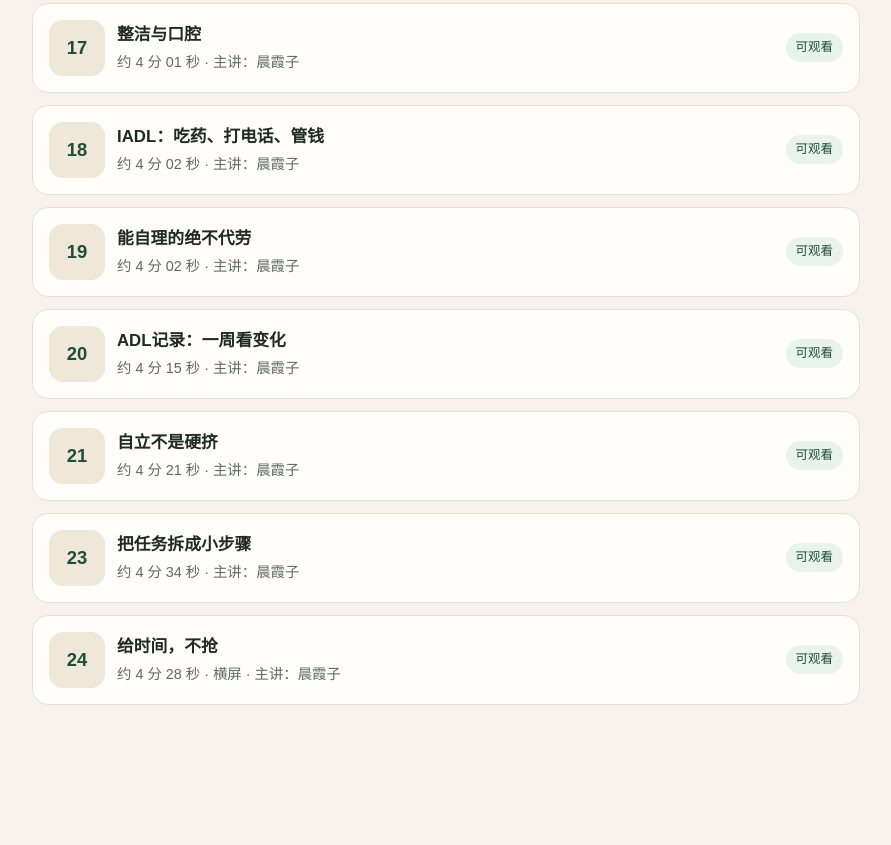
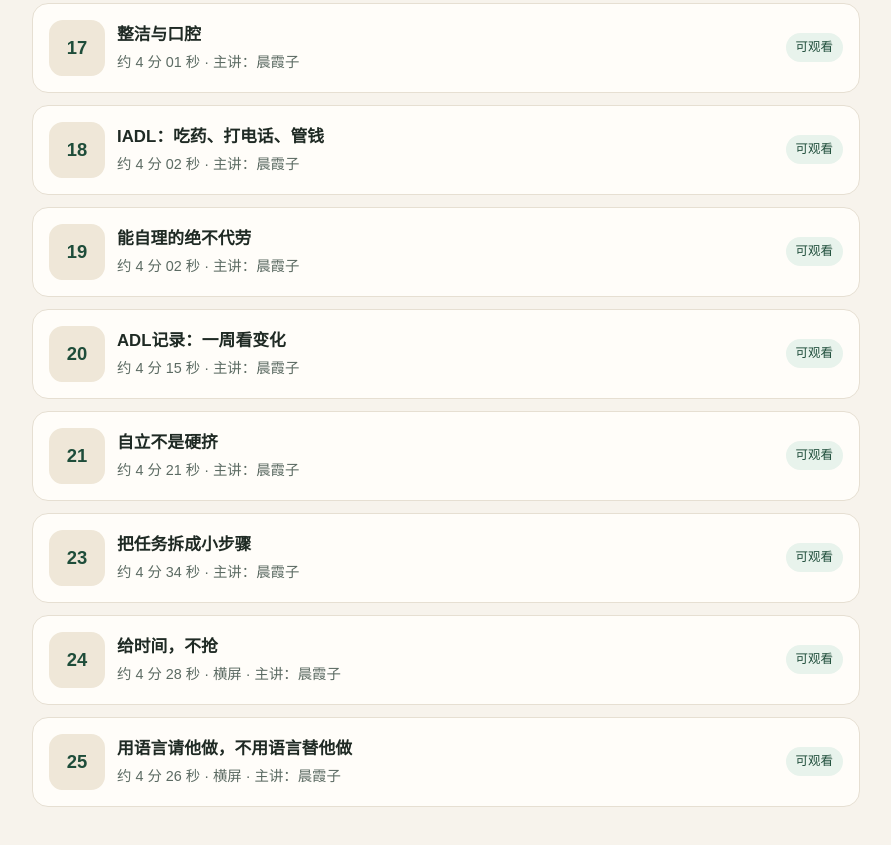
Before and after one commit to pomosherry-hue/home-care-academy, a plain HTML site: page docs/index.html in a window 1280 px wide. Shown: the part 1817-2662 px from the top of the page, without its empty margins (194-1085 px from the left). Before the commit the page ends 2586 px from the top, so only its background shows below. Drawn offline with Linux system fonts and the light colour scheme.

Commit message:
Add lesson 25 card

```diff
--- a/docs/index.html
+++ b/docs/index.html
@@ -40,6 +40,7 @@
       <a class="card" href="lessons/21.html"><div class="num">21</div><div><div class="title">自立不是硬挤</div><div class="meta">约 4 分 21 秒 · 主讲：晨霞子</div></div><span class="tag">可观看</span></a>
       <a class="card" href="lessons/23.html"><div class="num">23</div><div><div class="title">把任务拆成小步骤</div><div class="meta">约 4 分 34 秒 · 主讲：晨霞子</div></div><span class="tag">可观看</span></a>
       <a class="card" href="lessons/24.html"><div class="num">24</div><div><div class="title">给时间，不抢</div><div class="meta">约 4 分 28 秒 · 横屏 · 主讲：晨霞子</div></div><span class="tag">可观看</span></a>
+      <a class="card" href="lessons/25.html"><div class="num">25</div><div><div class="title">用语言请他做，不用语言替他做</div><div class="meta">约 4 分 26 秒 · 横屏 · 主讲：晨霞子</div></div><span class="tag">可观看</span></a>
     </div>
   </main>
 </body>
```
